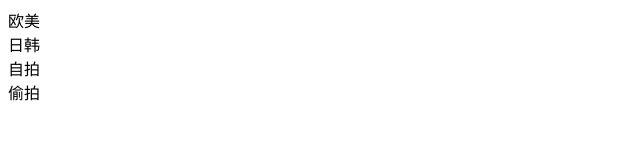
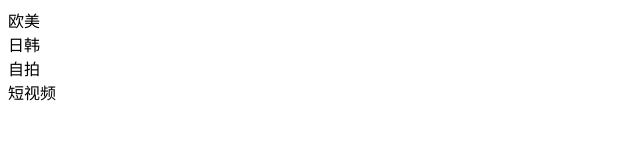
Before and after one commit to zzzhao8/dbhot, a plain HTML site: page index.html in a window 1280 px wide. Shown: the full height of the page, 0-640 px from the left. Drawn offline with Linux system fonts and the light colour scheme.

Commit message:
短视频功能上线

```diff
--- a/index.html
+++ b/index.html
@@ -10,6 +10,6 @@
 	<div id="">		欧美	</div>
 	<div id="">		日韩	</div>
 	<div id="">		自拍	</div>
-	<div id="">		偷拍	</div>
+	<div id="">   短视频   </div>
 </body>
 </html>
```
